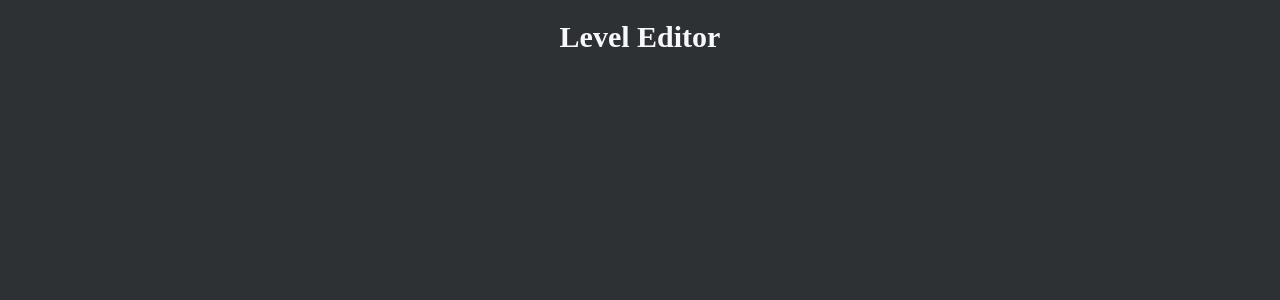
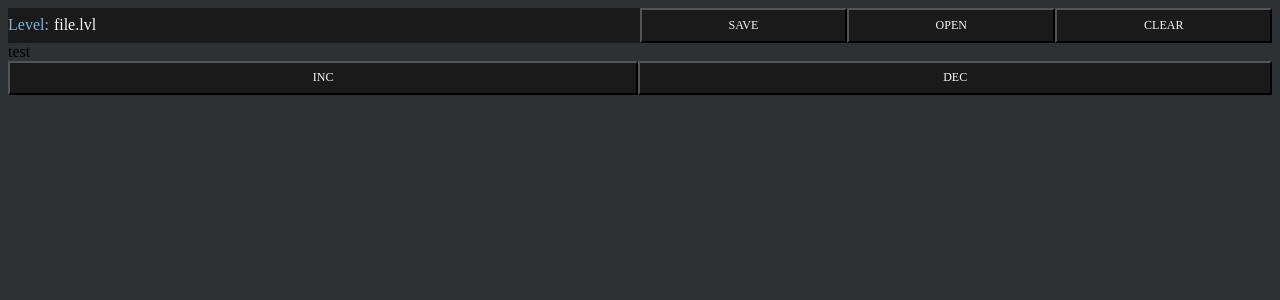
Before and after one commit to themoneytoad/ToadTools, a Flask app: page /level in a window 1280 px wide. Before the commit the part shown is almost empty. Shown: the top 300 px of the page. Run offline with Flask 2, Linux system fonts and the light colour scheme.

Commit message:
formatting level editor and adding buttons

```diff
--- a/static/stylish.css
+++ b/static/stylish.css
@@ -28,12 +28,11 @@ a:hover {
 
 .bar  {
     background-color: #1A1A1A;
-    height: 45pt;
+    height: 26pt;
     padding: 0;
     margin: 0;
     display: flex;
     flex-direction: row;
-
 }
 
 .bar-item {
@@ -43,10 +42,13 @@ a:hover {
     flex-grow: 1;
     align-items: center;
     justify-content: center;
+    font-family: "Barlow", serif;
+    font-size: 12px;
 }
 
 .bar-item:hover {
-    background-color: #E1E1E1
+    background-color: #E1E1E1;
+    color: #1A1A1A;
 }
 
 .container {
@@ -93,3 +95,31 @@ p {
     background-color: #FFFFFF;
     margin-left: 15%;
 }
+
+.title-bar  {
+    background-color: #1A1A1A;
+    height: 26pt;
+    padding: 0;
+    margin: 0;
+    display: flex;
+    flex-direction: row;
+}
+
+.title {
+    background-color: #1A1A1A;
+    color: #F7F8FB;
+    display: flex;
+    align-items: center;
+    justify-content: center;
+    font-family: "Barlow", serif;
+    font-size: 16px;
+}
+
+.title-fill {
+    display: flex;
+    width: 50%;
+}
+
+.top {
+    width: 100%;
+}
--- a/templates/level.html
+++ b/templates/level.html
@@ -7,8 +7,32 @@
         <title>Level Editor</title>
     </head>
     <body>
+        <!-- navbar -->
+        <div class="top">
+            <div class="title-bar">
+                <div class="title-fill">
+                    <div class="title" style="color:#79B5DD;">Level:</div>
+                    <div class="title" id="file" style="padding-left:5px;">file.lvl</div>
+                </div>
+                <div class="title-fill">
+                    <button class="bar-item">SAVE</button>
+                    <button class="bar-item">OPEN</button>
+                    <button class="bar-item">CLEAR</button>
+                </div>
+            </div>
+        </div>
+        <!-- Content -->
+        <div class="container" id="map" style="height:80%;">
+            <div>test</div>
+        </div>
+        <!-- Tools -->
+        <div class="top">
+            <div class="bar">
+                <button class="bar-item">INC</button>
+                <button class="bar-item">DEC</button>
+            </div>
+        </div>
         <div>
-          <h1>Level Editor</h1>
         </div>
     </body>
 </html>
```
